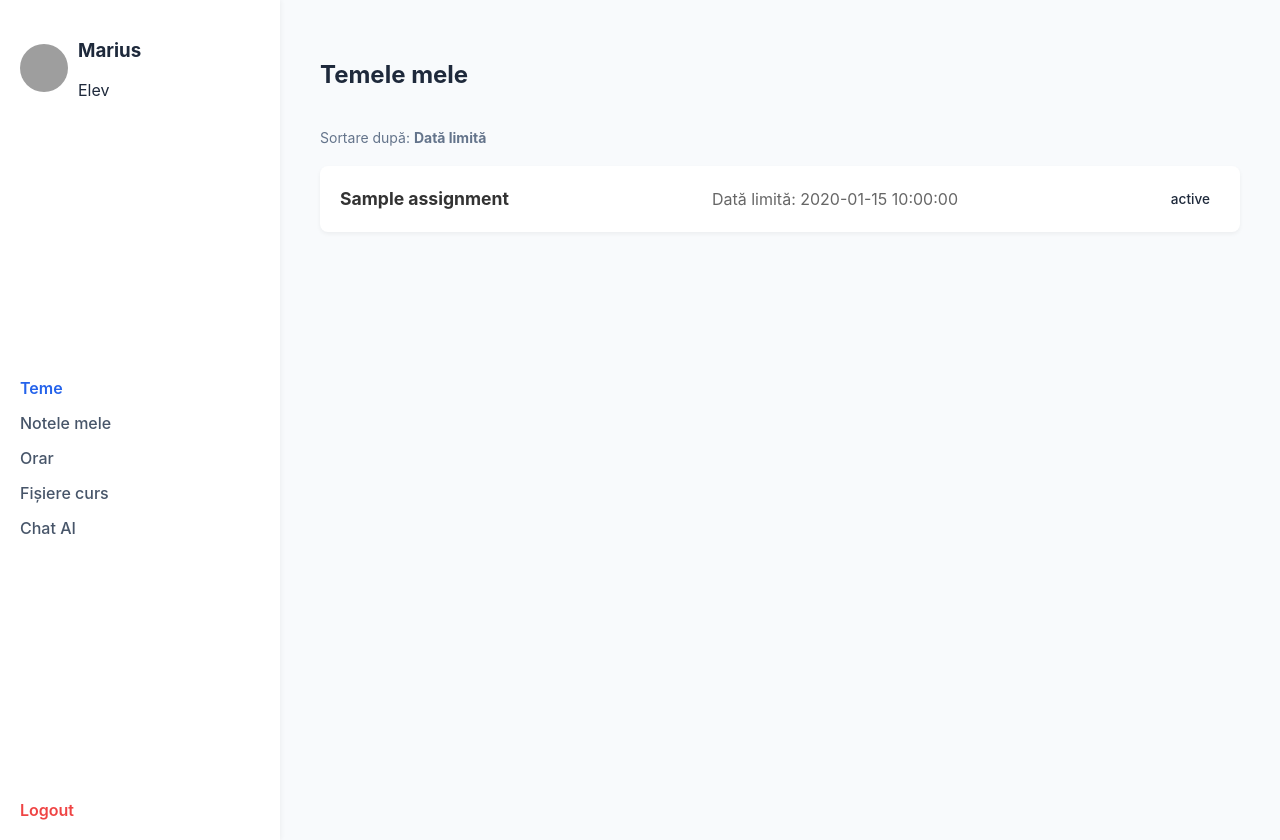
After one commit to VladSchiopu/Smarthack_Interactive_Classroom, a Flask app: template app/templates/elev.html in a window 1280 px wide. The commit adds this page. Run offline with Flask 3, Linux system fonts and the light colour scheme; the template is opened without the code that fills it: values that come from a table or form of the project are taken from there, most other values are stand-ins (such as "Sample title", 1, 10 or a date in 2020); grey boxes are pictures that could not be loaded.

Commit message:
interfata noua

```diff
--- a/app/templates/base.html
+++ b/app/templates/base.html
@@ -4,9 +4,51 @@
     <meta charset="UTF-8">
     <title>{{ title or "ClassroomApp" }}</title>
 
-    {% if request.path.startswith('/login')
-          or request.path.startswith('/register') %}
+    {# Aplică stilul de autentificare doar pentru paginile respective #}
+    {% if request.path == url_for('main.login') or request.path == url_for('main.register') %}
         <link rel="stylesheet" href="{{ url_for('static', filename='css/auth.css') }}">
+
+    {# Aplică stilul de chat doar pentru pagina de chat #}
+    {% elif request.path == url_for('main.chat_page') %}
+        <style>
+            body { font-family: Arial, sans-serif; max-width: 800px; margin: 20px auto; padding: 20px; background-color: #f9f9f9; }
+            h2 { text-align: center; color: #333; }
+            #chat-container { background: #fff; border-radius: 8px; box-shadow: 0 2px 10px rgba(0,0,0,0.1); }
+            #chat-history { height: 400px; overflow-y: auto; padding: 20px; border-bottom: 1px solid #eee; }
+            .message { margin-bottom: 15px; }
+            .message.user { text-align: right; }
+            .message .content {
+                display: inline-block;
+                padding: 10px 15px;
+                border-radius: 18px;
+                max-width: 80%;
+            }
+            .message.user .content { background-color: #007bff; color: white; }
+            .message.bot .content { background-color: #f0f0f0; color: #333; }
+            #input-area { display: flex; padding: 20px; }
+            #userInput {
+                flex-grow: 1;
+                border: 1px solid #ddd;
+                border-radius: 20px;
+                padding: 10px 15px;
+                font-size: 1rem;
+                resize: none;
+            }
+            #sendButton {
+                background: #007bff;
+                color: white;
+                border: none;
+                border-radius: 50%;
+                width: 44px;
+                height: 44px;
+                margin-left: 10px;
+                cursor: pointer;
+                font-size: 1.2rem;
+            }
+            #sendButton:hover { background: #0056b3; }
+        </style>
+
+    {# Aplică stilul de dashboard pentru toate celelalte pagini (profesor, elev, parinte) #}
     {% else %}
         <link rel="stylesheet" href="{{ url_for('static', filename='css/dashboard.css') }}">
     {% endif %}
--- /dev/null
+++ b/app/templates/elev.html
@@ -0,0 +1,85 @@
+{% extends "base.html" %}
+{% block content %}
+
+<div class="sidebar">
+    <div class="profile">
+        <img src="{{ url_for('static', filename='images/avatar.png') }}" alt="Profile">
+        <div>
+            <h3>{{ user.name }}</h3>
+            <p>{{ user.role }}</p>
+        </div>
+    </div>
+
+    <ul class="menu">
+        <li class="active"><a href="{{ url_for('main.home') }}">Teme</a></li>
+        <li><a href="#">Notele mele</a></li>
+        <li><a href="#">Orar</a></li>
+        <li><a href="#">Fișiere curs</a></li>
+        <!-- Butonul de Chat AI adăugat aici -->
+        <li><a href="{{ url_for('main.chat_page') }}" target="_blank">Chat AI</a></li>
+    </ul>
+
+    <a class="logout" href="{{ url_for('main.logout') }}">Logout</a>
+</div>
+
+<div class="main">
+    <div class="header">
+        <h2>Temele mele</h2>
+    </div>
+
+    <div class="subheader">
+        <div>Sortare după: <strong>Dată limită</strong></div>
+    </div>
+
+    <div class="assignment-list">
+        {% for assignment in assignments %}
+        <div class="assignment-card">
+            <h4>{{ assignment.title }}</h4>
+            <p>Dată limită: {{ assignment.due_date }}</p>
+            <span class="status-{{ assignment.status.lower().replace(' ', '-') }}">{{ assignment.status }}</span>
+        </div>
+        {% endfor %}
+
+        {% if not assignments %}
+        <p>Nu ai teme de afișat.</p>
+        {% endif %}
+    </div>
+</div>
+
+<!-- Adaugă un stil minim pentru cardurile de teme, dacă nu există deja în dashboard.css -->
+<style>
+.assignment-list {
+    display: flex;
+    flex-direction: column;
+    gap: 15px;
+}
+.assignment-card {
+    background: #fff;
+    border-radius: 8px;
+    padding: 20px;
+    box-shadow: 0 2px 4px rgba(0,0,0,0.05);
+    display: flex;
+    justify-content: space-between;
+    align-items: center;
+}
+.assignment-card h4 {
+    margin: 0;
+    font-size: 1.1rem;
+    color: #333;
+}
+.assignment-card p {
+    margin: 0;
+    color: #666;
+}
+.assignment-card span {
+    padding: 5px 10px;
+    border-radius: 12px;
+    font-weight: 500;
+    font-size: 0.85rem;
+}
+.status-în-progres { background-color: #fff8e1; color: #f59e0b; }
+.status-nefăcut { background-color: #fee2e2; color: #ef4444; }
+.status-trimis { background-color: #dcfce7; color: #22c55e; }
+</style>
+
+{% endblock %}
```
Also changed, not shown: app/routes.py (+56 -30 lines), app/templates/chat.html (+83 -22 lines), app/templates/parinte.html (added, +82 -0 lines), app/templates/profesor.html (added, +51 -0 lines), params_log.json (+8 -0 lines).
